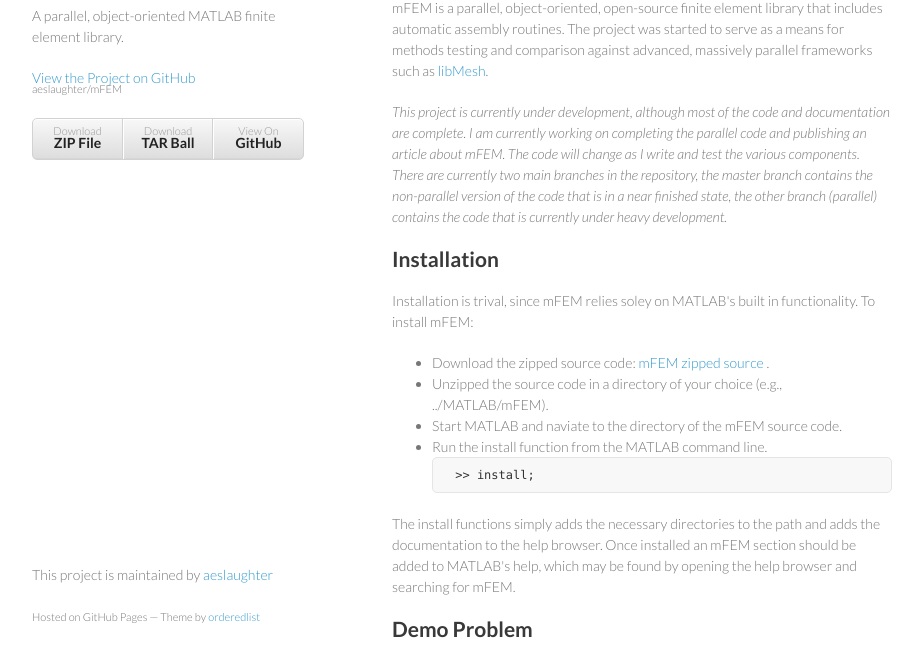
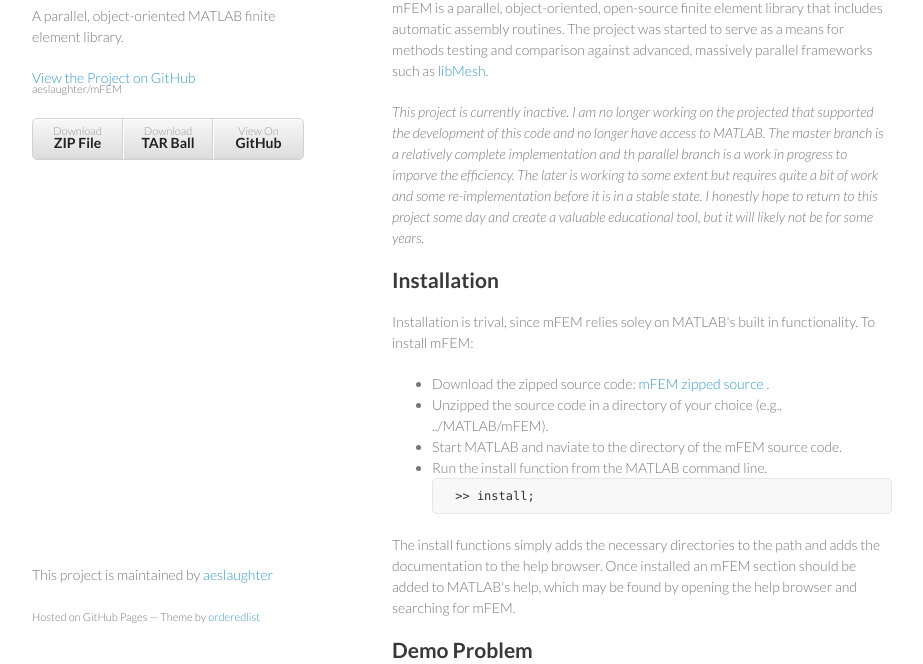
Before and after one commit to aeslaughter/mFEM, a plain HTML site: page index.html in a window 1280 px wide. Shown: the part 104-768 px from the top of the page, without its empty margins (178-1101 px from the left). Drawn offline with Linux system fonts and the light colour scheme.

Commit message:
Project is inactive

```diff
--- a/index.html
+++ b/index.html
@@ -20,7 +20,6 @@
 
         <p class="view"><a href="https://github.com/aeslaughter/mFEM">View the Project on GitHub <small>aeslaughter/mFEM</small></a></p>
 
-
         <ul>
           <li><a href="https://github.com/aeslaughter/mFEM/zipball/master">Download <strong>ZIP File</strong></a></li>
           <li><a href="https://github.com/aeslaughter/mFEM/tarball/master">Download <strong>TAR Ball</strong></a></li>
@@ -32,7 +31,7 @@
 
 <p>mFEM is a parallel, object-oriented, open-source finite element library that includes automatic assembly routines. The project was started to serve as a means for methods testing and comparison against advanced, massively parallel frameworks such as <a href="http://libmesh.sourceforge.net/">libMesh</a>. </p>
 
-<p><i>This project is currently under development, although most of the code and documentation are complete. I am currently working on completing the parallel code and publishing an article about mFEM. The code will change as I write and test the various components. There are currently two main branches in the repository, the master branch contains the non-parallel version of the code that is in a near finished state, the other branch (parallel) contains the code that is currently under heavy development. </i></p>
+<p><i>This project is currently inactive. I am no longer working on the projected that supported the development of this code and no longer have access to MATLAB. The master branch is a relatively complete implementation and th parallel branch is a work in progress to imporve the efficiency. The later is working to some extent but requires quite a bit of work and some re-implementation before it is in a stable state. I honestly hope to return to this project some day and create a valuable educational tool, but it will likely not be for some years.</i></p>
 
 <h2>Installation</h2>
 <p> Installation is trival, since mFEM relies soley on MATLAB's built in functionality. To install mFEM:
```
